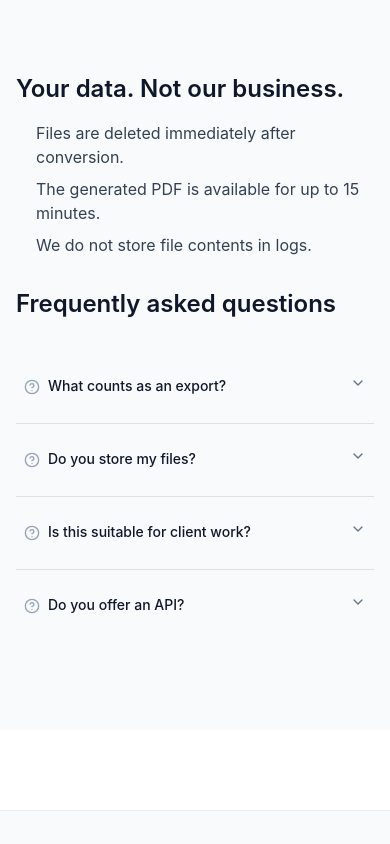
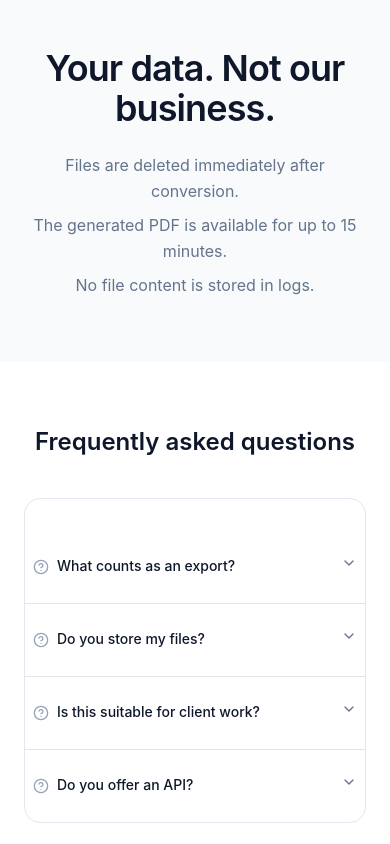
Before and after one commit to Togetheart/fitforpdf-frontend, a Next.js app: page / in a window 390 px wide. Shown: the part 3780-4624 px from the top of the page. Built offline with nearby package versions, Linux system fonts and the light colour scheme; no server answers.

Commit message:
Refine landing trust and FAQ section layout

```diff
--- a/app/components/FaqAccordion.jsx
+++ b/app/components/FaqAccordion.jsx
@@ -9,7 +9,7 @@ function normalizeId(value) {
 
 export default function FaqAccordion({
   items = [],
-  title = 'Frequently asked questions',
+  title,
   testId,
 }) {
   const itemList = useMemo(
@@ -45,7 +45,7 @@ export default function FaqAccordion({
 
   return (
     <div className="mx-auto max-w-3xl">
-      <h2 className="text-2xl font-semibold leading-tight">{title}</h2>
+      {title ? <h2 className="text-2xl font-semibold leading-tight">{title}</h2> : null}
       <div
         className="mt-8 space-y-0 divide-y divide-black/10"
         data-testid={testId ?? 'faq-accordion'}
--- a/app/page.jsx
+++ b/app/page.jsx
@@ -1005,21 +1005,33 @@ A104,Widget,6900.00`}
         </div>
       </Section>
 
-      <Section id={LANDING_COPY_KEYS.privacyStrip} index={4} bg="bg-gray-50" className="py-12">
-        <div className="mx-auto grid w-full gap-8 lg:grid-cols-[1.2fr_1fr]">
-          <div className="space-y-4">
-            <h2 className="text-2xl font-semibold leading-snug sm:text-3xl">Your data. Not our business.</h2>
-            <ul className="mx-auto inline-flex max-w-2xl flex-col gap-2 pl-5 text-left text-slate-700">
-              <li>Files are deleted immediately after conversion.</li>
-              <li>The generated PDF is available for up to 15 minutes.</li>
-              <li>We do not store file contents in logs.</li>
-            </ul>
-          </div>
-          <div>
-            <Accordion title="Frequently asked questions" items={HOME_FAQ} testId="home-faq" />
+      <section
+        id={LANDING_COPY_KEYS.privacyStrip}
+        className="bg-slate-50 py-16 sm:py-20"
+        data-testid="privacy-section"
+      >
+        <div className="mx-auto max-w-3xl px-6 text-center">
+          <h2 className="text-4xl font-semibold tracking-tight text-slate-900 sm:text-5xl">
+            Your data. Not our business.
+          </h2>
+          <div className="mt-6 space-y-2 text-base leading-relaxed text-slate-500">
+            <p>Files are deleted immediately after conversion.</p>
+            <p>The generated PDF is available for up to 15 minutes.</p>
+            <p>No file content is stored in logs.</p>
           </div>
         </div>
-      </Section>
+      </section>
+
+      <section className="bg-white py-16 sm:py-20" data-testid="faq-section">
+        <div className="mx-auto max-w-3xl px-6">
+          <h2 className="text-center text-2xl font-semibold text-slate-900 sm:text-3xl">
+            Frequently asked questions
+          </h2>
+          <div className="mt-10 divide-y divide-slate-200 rounded-2xl border border-slate-200 bg-white">
+            <Accordion items={HOME_FAQ} testId="home-faq" />
+          </div>
+        </div>
+      </section>
 
     </div>
   );
```
Also changed, not shown: 1 other file (tests, documents, lock files or other folders).
